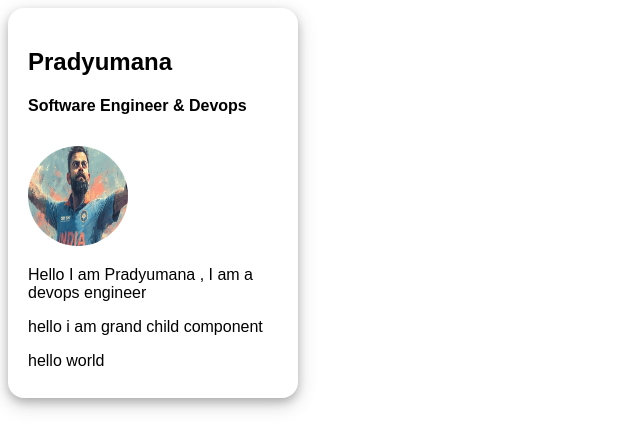
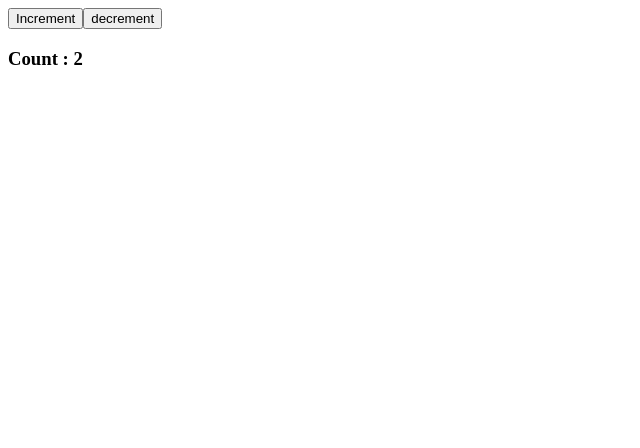
Before and after one commit to Abhishekh3007/JAVASCRIPT-FROM-SCRATCH, a React (Vite) app in the folder React_Intern/interns/: page / in a window 1280 px wide. Shown: the top 448 px of the page, without its empty margins (0-640 px from the left). Built offline with nearby package versions, Linux system fonts and the light colour scheme.

Commit message:
useEffect

```diff
--- a/React_Intern/interns/src/App.jsx
+++ b/React_Intern/interns/src/App.jsx
@@ -1,11 +1,21 @@
-import Card from './component/card'
+// import Card from './component/card'
 import './App.css'
 // import  one from './assets/abc.png'
 // import  two from './assets/abd.png'
-import  three from './assets/abb.jpg'
+// import  three from './assets/abb.jpg'
+import {useState} from 'react';
 
 //parent component
 function App() {
+  //  const [first, setfirst] = useState(second)
+  const [state,setState]=useState(2);
+
+  function handbut(){
+    setState(state+1);
+  }
+   function handbut1(){
+    setState(state-1);
+  }
 
 
   return (
@@ -13,9 +23,11 @@ function App() {
 
      {/* <Card   name={"Abhishekh"}  img={one}  desc={"Hello I am Abhishek wali , I am a software engineer and devops engineer"}/>
      <Card   name={"Akshay"}  img={two}  desc={"Hello I am Akshay , I am a software engineer"}/> */}
-     <Card   name={"Pradyumana"}  img={three}  desc={"Hello I am Pradyumana , I am a devops engineer"} data={"hello world"}/>
+    {/* <Card   name={"Pradyumana"}  img={three}  desc={"Hello I am Pradyumana , I am a devops engineer"} data={"hello world"}/> */}
 
-
+    <button onClick={handbut}>Increment</button>
+    <button onClick={handbut1}>decrement</button>
+    <h3>Count : {state}</h3>
 
 
 
--- a/React_Intern/interns/src/component/card.jsx
+++ b/React_Intern/interns/src/component/card.jsx
@@ -12,6 +12,7 @@ const card = (props) => {
         <img className='img' src={props.img} />
 
         <p className="about">{props.desc}</p>
+         <h1>{props.children}</h1>
         <GrandChild  data={props.data}/>
 
     </div>
```
